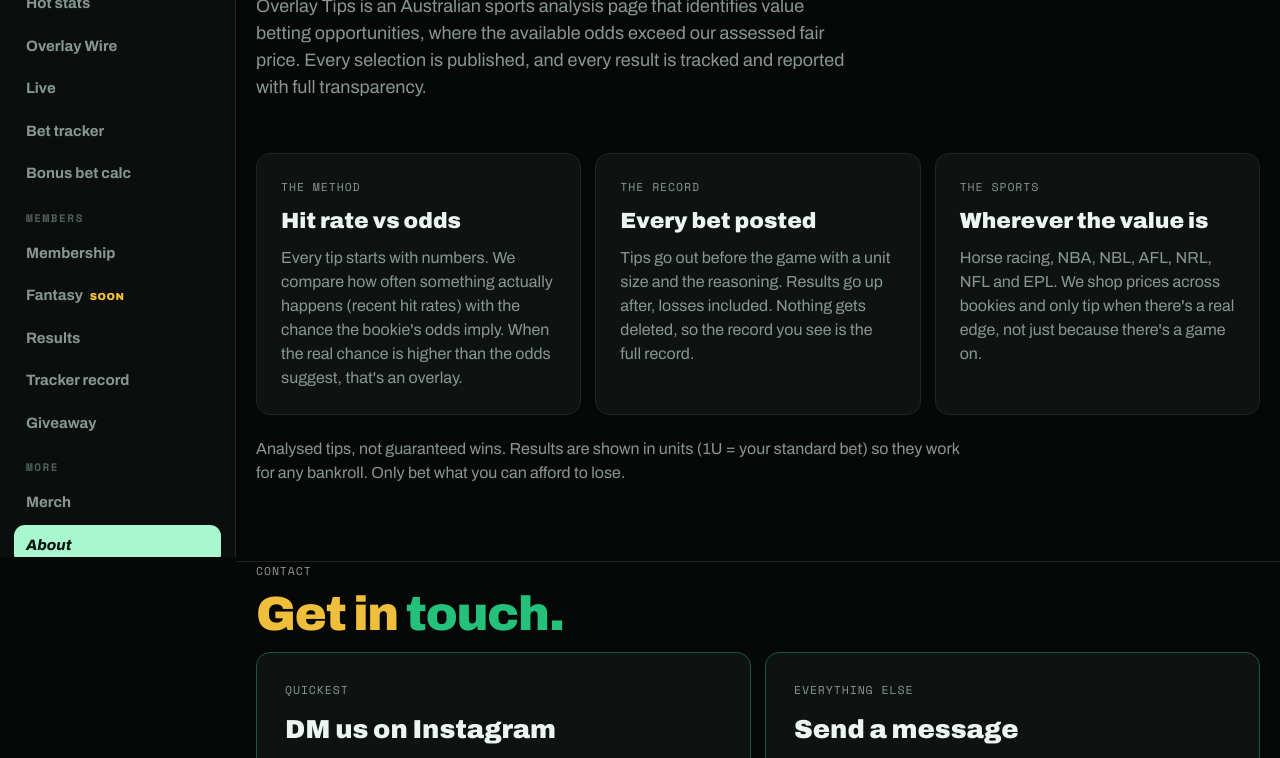
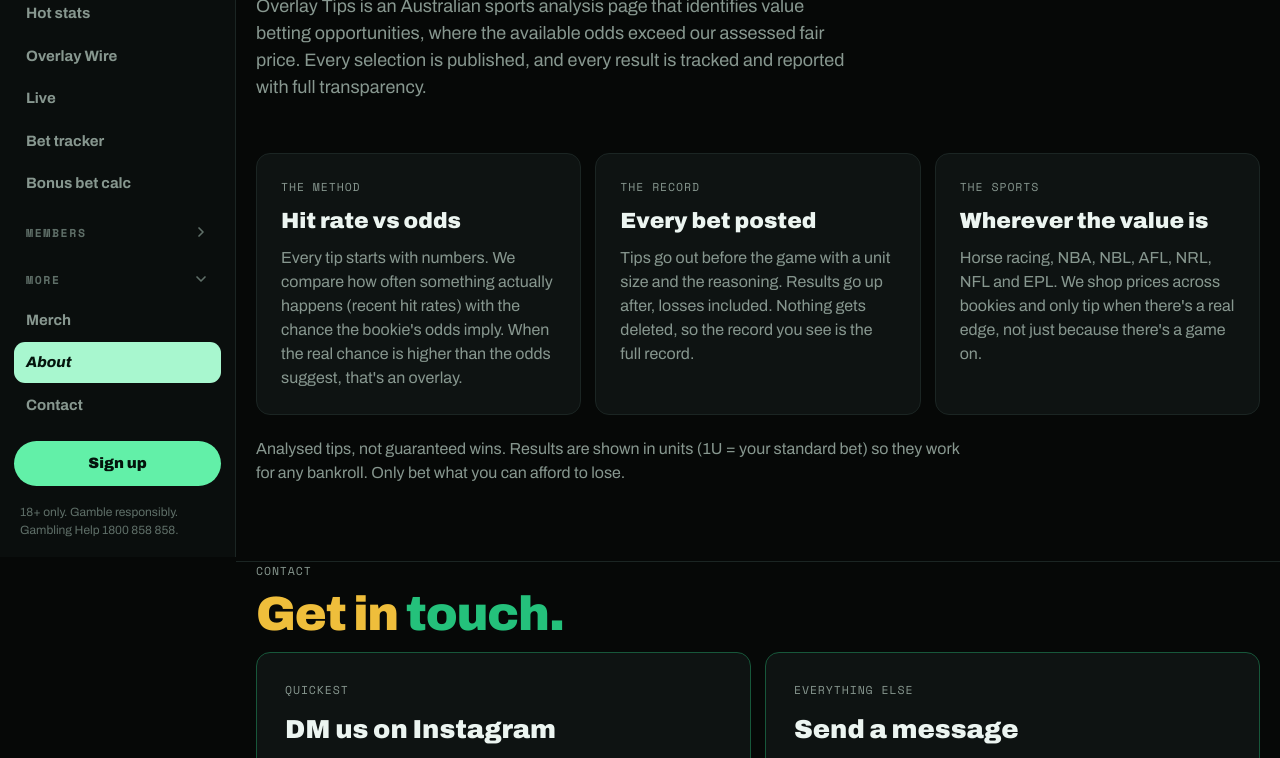
Before and after one commit to OverlayTips/Overlay_Tips, a plain HTML site: page about.html in a window 1280 px wide. Shown: the part 243-1001 px from the top of the page. Drawn offline with nearby package versions, Linux system fonts and the light colour scheme.

Commit message:
Side menu: Tools / Members / More are drop-downs (tap to open/close, remembered)
Co-Authored-By: Claude Opus 5.5 <noreply@anthropic.com>
Claude-Session: https://claude.ai/code/session_01NTsa8GcPnDL8gs59W52etd

```diff
--- a/about.html
+++ b/about.html
@@ -33,7 +33,7 @@
 <link href="https://fonts.googleapis.com/css2?family=Archivo:ital,wght@0,400;0,500;0,700;0,900;1,800;1,900&family=Space+Mono:wght@400;700&display=swap" rel="stylesheet">
 <link rel="stylesheet" href="site.css?v=20261111a">
 <link rel="stylesheet" href="plain.css?v=6">
-<script src="nav.js?v=7"></script>
+<script src="nav.js?v=8"></script>
 </head>
 <body class="no-js">
 
--- a/nav.js
+++ b/nav.js
@@ -11,7 +11,11 @@
     '.sbx-side .brand img.brand-logo{height:64px}',
     '.sbx-side .brand .wm-o{color:#a8f7cf}.sbx-side .brand .wm-t{color:#efd38f}',
     '.sbx-links{display:flex;flex-direction:column;gap:2px}',
-    '.sbx-h{padding:14px 12px 5px;color:#4f5f58;font:700 11px "Space Mono",monospace;letter-spacing:.14em;text-transform:uppercase}',
+    '.sbx-h{display:flex;align-items:center;justify-content:space-between;width:100%;margin-top:8px;padding:10px 12px;border:0;border-radius:11px;background:none;color:#5f6f68;font:700 11.5px "Space Mono",monospace;letter-spacing:.14em;text-transform:uppercase;cursor:pointer;text-align:left}',
+    '.sbx-h:hover{background:#121a18;color:#c9d6d0}',
+    '.sbx-h svg{width:16px;height:16px;transition:transform .2s}',
+    '.sbx-h[aria-expanded="false"] svg{transform:rotate(-90deg)}',
+    '.sbx-grp{display:flex;flex-direction:column;gap:2px}.sbx-grp[hidden]{display:none}',
     '.sbx-links a{display:block;padding:9px 12px;border-radius:11px;color:#87978f;font-size:15px;font-weight:600;text-decoration:none;transition:background .15s,color .15s}',
     '.sbx-links a:hover{background:#121a18;color:#ecf5f1}',
     '.sbx-links a.hot:not(.on){color:#a8f7cf;box-shadow:inset 0 0 0 1px #1d5a3f}',
@@ -73,10 +77,27 @@
       extra.push(c);
     });
     buckets[GROUPS.length - 1] = buckets[GROUPS.length - 1].concat(extra);
+    // each section is a drop-down: tap the heading to open/close it. The section with the page you're on
+    // (and Tools) start open; what you open or close is remembered in this browser.
+    var saved = {}; try { saved = JSON.parse(localStorage.getItem('sbx-open') || '{}'); } catch (e) {}
     buckets.forEach(function (b, g) {
       b = b.filter(Boolean); if (!b.length) return;
-      if (GROUPS[g][0]) { var hd = d.createElement('div'); hd.className = 'sbx-h'; hd.textContent = GROUPS[g][0]; list.appendChild(hd); }
-      b.forEach(function (c) { list.appendChild(c); });
+      var name = GROUPS[g][0];
+      if (!name) { b.forEach(function (c) { list.appendChild(c); }); return; }
+      var here = b.some(function (c) { return c.classList.contains('on'); });
+      var open = here || (name in saved ? saved[name] : name === 'Tools');
+      var hd = d.createElement('button'); hd.type = 'button'; hd.className = 'sbx-h';
+      hd.innerHTML = '<span></span><svg viewBox="0 0 24 24" fill="none" stroke="currentColor" stroke-width="2.5" stroke-linecap="round" stroke-linejoin="round" aria-hidden="true"><path d="M6 9l6 6 6-6"/></svg>';
+      hd.firstChild.textContent = name;
+      var box = d.createElement('div'); box.className = 'sbx-grp';
+      b.forEach(function (c) { box.appendChild(c); });
+      function show(o) { hd.setAttribute('aria-expanded', o ? 'true' : 'false'); box.hidden = !o; }
+      show(open);
+      hd.addEventListener('click', function (e) {
+        e.stopPropagation(); var o = box.hidden; show(o); saved[name] = o;
+        try { localStorage.setItem('sbx-open', JSON.stringify(saved)); } catch (err) {}
+      });
+      list.appendChild(hd); list.appendChild(box);
     });
     side.appendChild(list);
     if (join) { var j = join.cloneNode(true); j.className = 'sbx-join'; side.appendChild(j); }
```
Also changed, not shown: calculator.html (+1 -1 lines), contact.html (+1 -1 lines), fantasy.html (+1 -1 lines), giveaway.html (+1 -1 lines), hot.html (+1 -1 lines), index.html (+1 -1 lines), lineups.html (+1 -1 lines), live.html (+1 -1 lines), membership-terms.html (+1 -1 lines), membership.html (+1 -1 lines), merch.html (+1 -1 lines), portal.html (+1 -1 lines), privacy.html (+1 -1 lines), record.html (+1 -1 lines), 2 more files.
